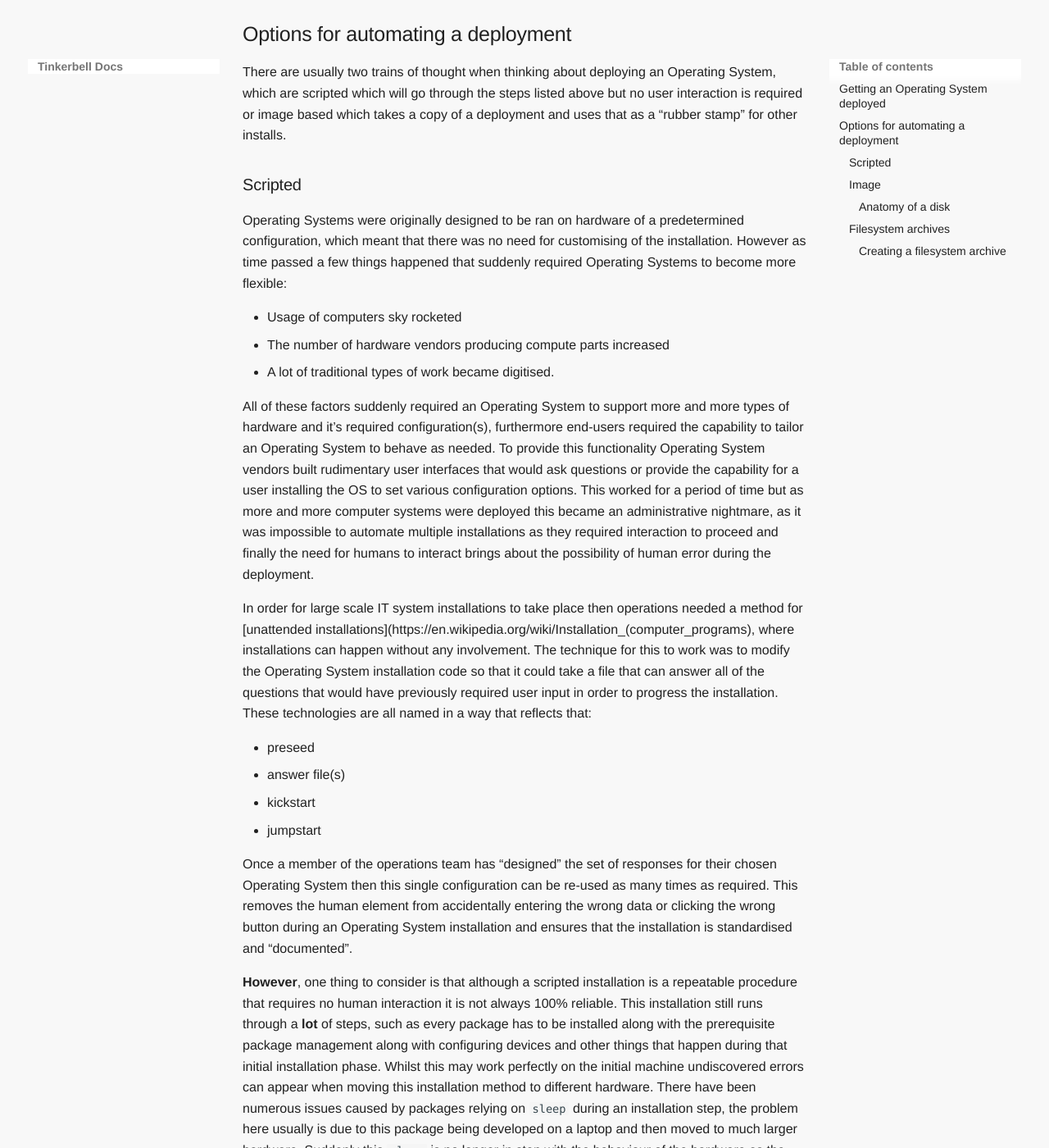
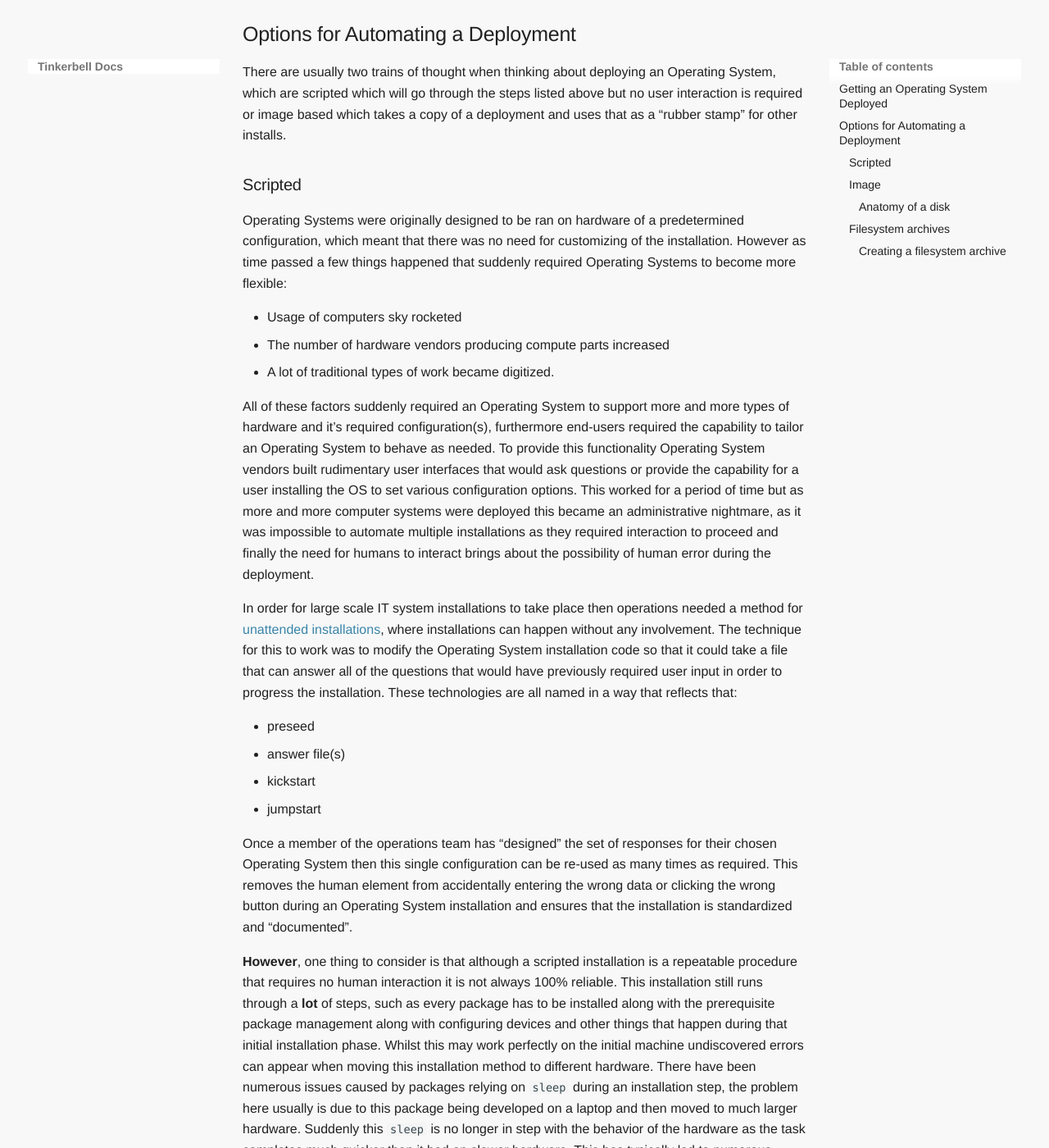
Before and after one commit to tinkerbell/tinkerbell-docs, an MkDocs documentation site: the page built from docs/deploying-operating-systems/the-basics.md, in a window 1280 px wide and 1400 px high, scrolled down 881 px. Shown: the whole window at 82% size. Built offline with MkDocs 1.6.1 and Material for MkDocs 9.7.7, drawn with Linux system fonts in a browser that asks for light colours; some web fonts are replaced; some of the changed text lies outside the part shown.

Commit message:
Operating Systems section (#80)
* getting the OS docs a section and added to the toc

Signed-off-by: DailyAlice <msarabia@equinix.com>

* Using American spellings and fixing one link

Signed-off-by: DailyAlice <msarabia@equinix.com>

```diff
--- a/docs/deploying-operating-systems/the-basics-of-deploying-an-os.md
+++ b/docs/deploying-operating-systems/the-basics.md
@@ -5,43 +5,44 @@
 
 # The Basics of Deploying an Operating System
 
-This guide covers deploying Operating Systems, this is important as not all Operating Systems are designed to be deployed in the same manner. Some Operating Systems depend on being laid out on a disk in a specific way, some are almost completely dependant on actually being "installed" and others can be easily automated for quick deployment but require additional steps to customise afterwards.
+This guide covers deploying Operating Systems, this is important as not all Operating Systems are designed to be deployed in the same manner. Some Operating Systems depend on being laid out on a disk in a specific way, some are almost completely dependent on actually being "installed" and others can be easily automated for quick deployment but require additional steps to customise afterwards.
 
-## Getting an Operating System deployed
+## Getting an Operating System Deployed
 
 Most Operating Systems are deployed in relatively the same manner:
 
-1. A machine boots and reads from installation media (presented locally or over the network)
+1. A machine boots and reads from installation media (presented locally or over the network).
 2. The target disks are prepared, typically partitions may be created or HA technologies such as disk mirroring and then finally these partitions are “formatted” so that they contain a file system.
 3. Either a minimal set of packages or a custom selection of packages will be installed to the new file system. Most Operating Systems or distributions have their own concept of “packages” but ultimately under the covers the package contains binaries and required libraries for an application along with some logic that dictates where the files should be written too along with some versioning information that the package manager can use.
-4. There may be some final customisation such as setting users, network configuration etc..
+4. There may be some final customization such as setting users, network configuration etc..
 5. A Boot loader is written to the target disk so that when the machine is next powered on it can boot the newly provisioned Operating System.
 
 The order of the steps may differ but pretty much all of the major Operating Systems (Linux, Windows, MacOS) follow the same pattern to deploy on target hardware.
 
-## Options for automating a deployment
+## Options for Automating a Deployment
+
 There are usually two trains of thought when thinking about deploying an Operating System, which are scripted which will go through the steps listed above but no user interaction is required or image based which takes a copy of a deployment and uses that as a “rubber stamp” for other installs.
 
 ### Scripted
 
-Operating Systems were originally designed to be ran on hardware of a predetermined configuration, which meant that there was no need for customising of the installation. However as time passed a few things happened that suddenly required Operating Systems to become more flexible:
+Operating Systems were originally designed to be ran on hardware of a predetermined configuration, which meant that there was no need for customizing of the installation. However as time passed a few things happened that suddenly required Operating Systems to become more flexible:
 
 - Usage of computers sky rocketed
 - The number of hardware vendors producing compute parts increased
-- A lot of traditional types of work became digitised.
+- A lot of traditional types of work became digitized.
 
 All of these factors suddenly required an Operating System to support more and more types of hardware and it’s required configuration(s), furthermore end-users required the capability to tailor an Operating System to behave as needed. To provide this functionality Operating System vendors built rudimentary user interfaces that would ask questions or provide the capability for a user installing the OS to set various configuration options. This worked for a period of time but as more and more computer systems were deployed this became an administrative nightmare, as it was impossible to automate multiple installations as they required interaction to proceed and finally the need for humans to interact brings about the possibility of human error during the deployment.
 
-In order for large scale IT system installations to take place then operations needed a method for [unattended installations](https://en.wikipedia.org/wiki/Installation_(computer_programs), where installations can happen without any involvement. The technique for this to work was to modify the Operating System installation code so that it could take a file that can answer all of the questions that would have previously required user input in order to progress the installation. These technologies are all named in a way that reflects that:
+In order for large scale IT system installations to take place then operations needed a method for [unattended installations](https://en.wikipedia.org/wiki/Installation_(computer_programs)), where installations can happen without any involvement. The technique for this to work was to modify the Operating System installation code so that it could take a file that can answer all of the questions that would have previously required user input in order to progress the installation. These technologies are all named in a way that reflects that:
 
 - preseed
 - answer file(s)
 - kickstart
 - jumpstart
 
-Once a member of the operations team has “designed” the set of responses for their chosen Operating System then this single configuration can be re-used as many times as required. This removes the human element from accidentally entering the wrong data or clicking the wrong button during an Operating System installation and ensures that the installation is standardised and “documented”.
+Once a member of the operations team has “designed” the set of responses for their chosen Operating System then this single configuration can be re-used as many times as required. This removes the human element from accidentally entering the wrong data or clicking the wrong button during an Operating System installation and ensures that the installation is standardized and “documented”.
 
-**However**, one thing to consider is that although a scripted installation is a repeatable procedure that requires no human interaction it is not always 100% reliable. This installation still runs through a **lot** of steps, such as every package has to be installed along with the prerequisite package management along with configuring devices and other things that happen during that initial installation phase. Whilst this may work perfectly on the initial machine undiscovered errors can appear when moving this installation method to different hardware. There have been numerous issues caused by packages relying on `sleep` during an installation step, the problem here usually is due to this package being developed on a laptop and then moved to much larger hardware. Suddenly this `sleep` is no longer in step with the behaviour of the hardware as the task completes much quicker than it had on slower hardware. This has typically led to numerous installation failures and can be thought of as a race-condition.
+**However**, one thing to consider is that although a scripted installation is a repeatable procedure that requires no human interaction it is not always 100% reliable. This installation still runs through a **lot** of steps, such as every package has to be installed along with the prerequisite package management along with configuring devices and other things that happen during that initial installation phase. Whilst this may work perfectly on the initial machine undiscovered errors can appear when moving this installation method to different hardware. There have been numerous issues caused by packages relying on `sleep` during an installation step, the problem here usually is due to this package being developed on a laptop and then moved to much larger hardware. Suddenly this `sleep` is no longer in step with the behavior of the hardware as the task completes much quicker than it had on slower hardware. This has typically led to numerous installation failures and can be thought of as a race-condition.
 
 ### Image
 
@@ -51,11 +52,11 @@
 
 We can usually think of a disk being like a long strip of paper starting at position 0 and ending with the length of the strip of paper (or its capacity). The positions are vitally important as they’re used by a computer when it starts in order to find things on disk.
 
-The **Boot sector** is the first place a machine will attempt to boot from once it has completed its hardware initialisation and hardware checks the code in this location will be used in order to instruct the computer where to look for the rest of the boot sequence and code. In the majority of examples a computer will boot the first phase from this boot sector and then be told where to look for the subsequent phases and more than likely the remaining code will live within a partition.
+The **Boot sector** is the first place a machine will attempt to boot from once it has completed its hardware initialization and hardware checks the code in this location will be used in order to instruct the computer where to look for the rest of the boot sequence and code. In the majority of examples a computer will boot the first phase from this boot sector and then be told where to look for the subsequent phases and more than likely the remaining code will live within a partition.
 
 A **partition** defines some ring-fenced capacity on an underlying device that can be then presented to the underlying hardware as usable storage. Partitions will then be “formatted” so that they have a structure that understands concepts such as folders/directories and files, along with additional functionality such as permissions.
 
-![](../images/disk-layout.png)
+![Diagram of a disk layout](../images/disk-layout.png)
 
 Now that we know the makeup of a disk we can see that there are lots of different things that we may need to be aware of, such as type of boot loader, size or number of partitions, type of file systems and then the files and packages that need installing within those partitions.
 
--- a/mkdocs.yml
+++ b/mkdocs.yml
@@ -27,12 +27,15 @@
     - Action Architecture: actions/action-architecture.md
     - Creating a Basic Action: actions/creating-a-basic-action.md
 
-  - Setups:
+  - Setting Up Tinkerbell:
     - Local Setup with Vagrant: setup/local-vagrant.md
     - Extending the Vagrant Setup: setup/extending-vagrant.md
     - Equinix Metal Setup with Terraform: setup/equinix-metal-terraform.md
     - Bare Metal or Equinix Metal with QEMU: setup/using-qemu.md
     - On bare metal with Docker: setup/on-bare-metal-with-docker.md
+
+  - Deploying Operating Systems:
+    - The Basics: deploying-operating-systems/the-basics.md
 
   - Tink CLI Reference:
     - Hardware: cli-reference/hardware.md
```
